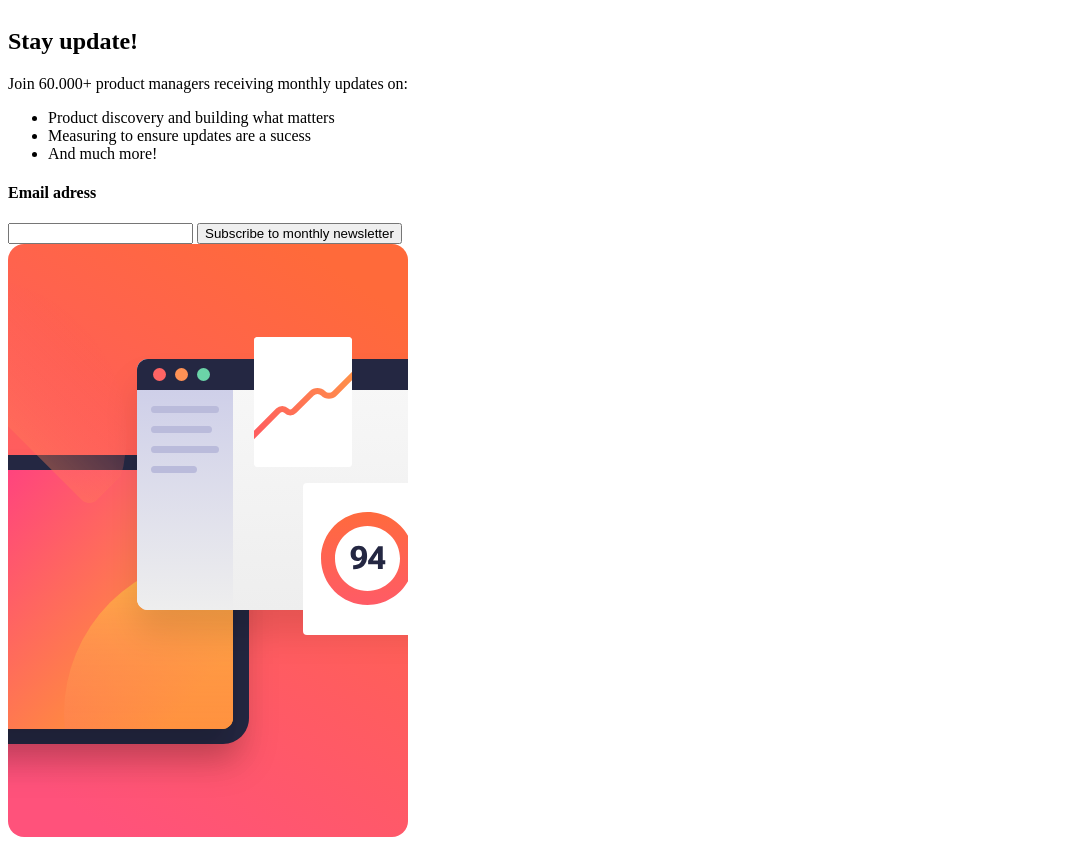
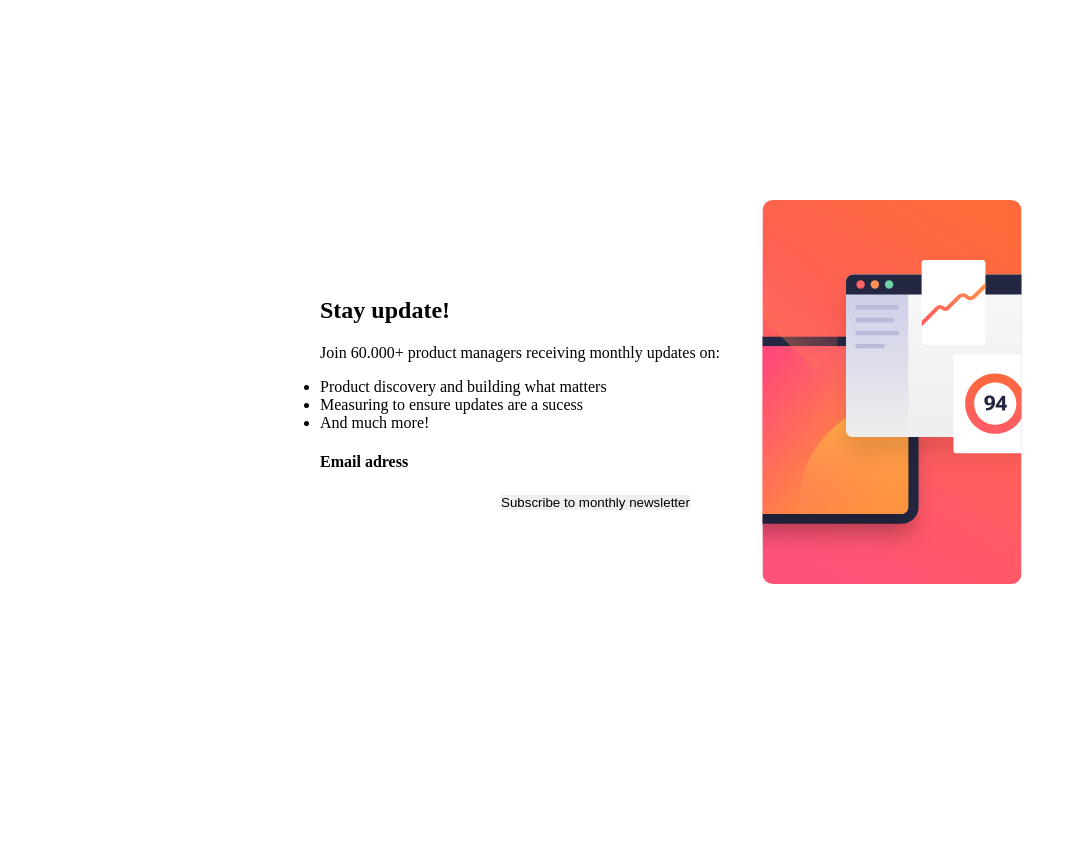
Before and after one commit to bielRodriguesBatista/Menu-Responsive, a plain HTML site: page index.html in a window 1280 px wide. Shown: the whole page, without its empty margins (0-1077 px from the left). After the commit the page ends 800 px from the top, so only its background shows below. Drawn offline with Linux system fonts and the light colour scheme.

Commit message:
Centralizando elementos

```diff
--- a/base.css
+++ b/base.css
@@ -1,7 +1,26 @@
+* {
+    box-sizing: border-box;
+    padding: 0;
+    border: 0;
+}
+
 .container {
-    box-sizing: border-box;
     height: 100%;
+    width: 100%;
+}
+
+.container-two{
     display: flex;
-    position: relative;
+    position: absolute;
+    left: 25%;
+    top: 25%;
     justify-content: center;
+    align-items: center;
+    max-width: 1440px;
+    max-height: 900px;
 }
+
+.image {
+    width: 344px;
+    height: 384px;
+}
--- a/index.html
+++ b/index.html
@@ -10,8 +10,9 @@
 </head>
 
 <body>
-  <section class="container"></section>
-  <section class="cnt"> <!--cnt = minha abreviação para "Content"-->
+  <section class="container">
+    <section class="container-two">
+      <div class="cnt"> <!--cnt = minha abreviação para "Content"-->
         <div class="cnt-and-topics">
           <h2 class="title">Stay update!</h2>
           <p class="descriprion">Join 60.000+ product managers receiving monthly
@@ -28,9 +29,10 @@
           <input class="input">
           <button>Subscribe to monthly newsletter</button>
         </div>
+      </div>
+      <section class="only-image">
+        <img class="image" src="./assets/images/illustration-sign-up-desktop.svg">
       </section>
-  <section class="only-image">
-    <img src="./assets/images/illustration-sign-up-desktop.svg">
     </section>
   </section>
 </body>
```
Lines whose indentation alone changed are shown as unchanged.
